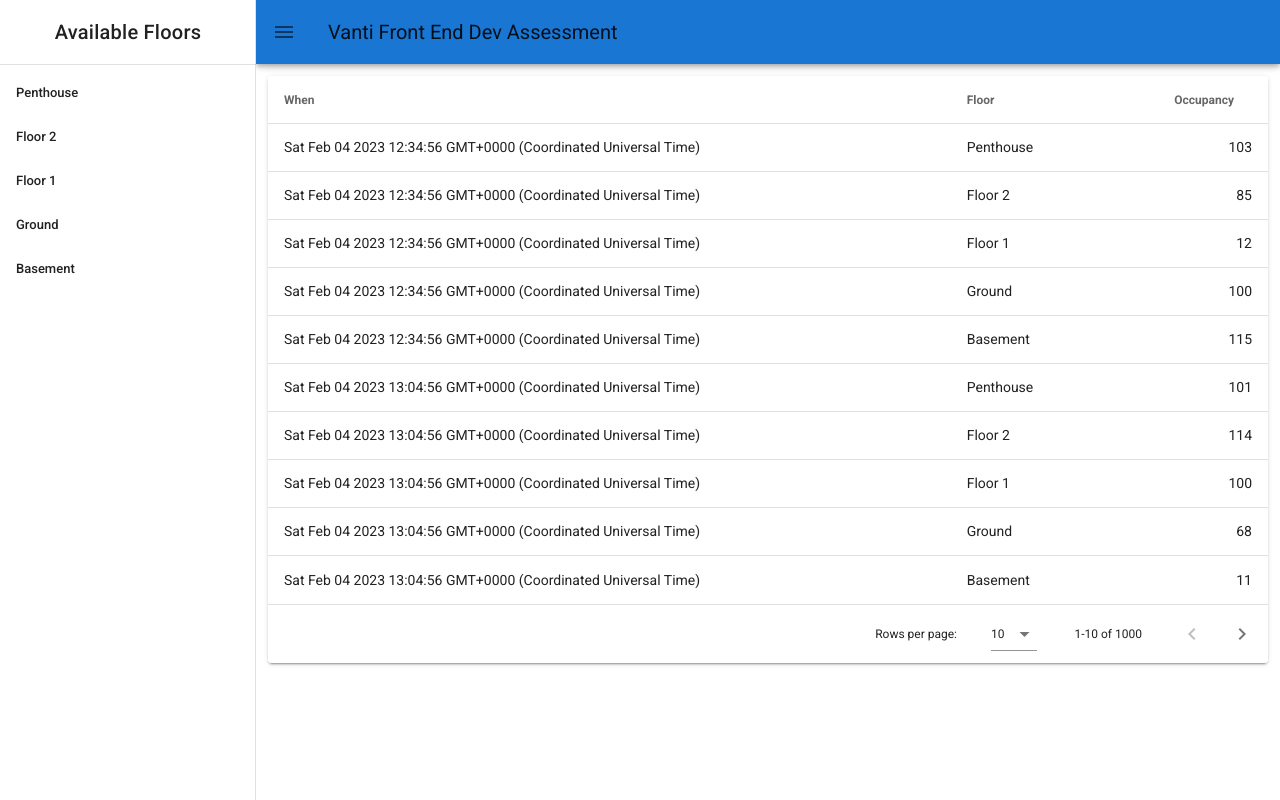
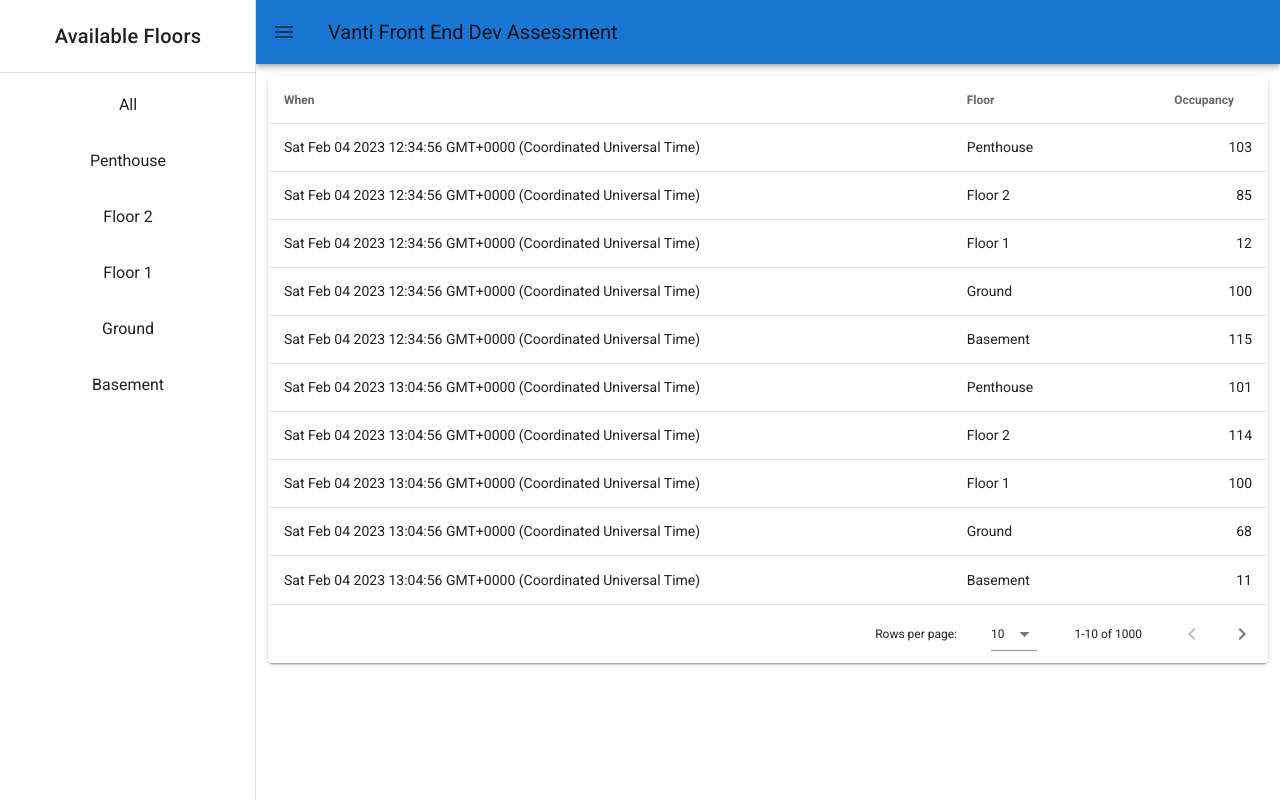
Before and after one commit to sa902/VantiSolution, a Vue app: page / in a window 1280 px wide. Built offline with nearby package versions, Linux system fonts and the light colour scheme.

Commit message:
Task 1 Complete

```diff
--- a/src/App.vue
+++ b/src/App.vue
@@ -1,43 +1,26 @@
 <template>
   <v-app class="app-root">
-    <v-navigation-drawer
-        v-model="drawer"
-        app
-    >
-      <div class="d-flex text-h6 justify-center pt-4 pb-4">
-        Available Floors
-      </div>
-      <v-divider>
-
-      </v-divider>
-
-      <v-list
-          dense
-          nav
-      >
-        <v-list-item
-            v-for="floor in floors"
-            :key="floor"
-            link
-        >
-          <v-list-item-content @click="takeContent(floor)">
-            <v-list-item-title>{{ floor }}</v-list-item-title>
+    <v-navigation-drawer v-model="drawer" app>
+      <div class="d-flex text-h6 justify-center py-5">Available Floors</div>
+      <v-divider />
+      <v-list nav>
+        <v-list-item v-for="floor in floors" :key="floor" link>
+          <v-list-item-content @click="handleFloorsSelection(floor)">
+            <v-list-item-title class="d-flex justify-center">
+              {{ floor }}
+            </v-list-item-title>
           </v-list-item-content>
         </v-list-item>
       </v-list>
-
     </v-navigation-drawer>
     <v-app-bar app color="primary">
       <v-app-bar-nav-icon @click="drawer = !drawer"></v-app-bar-nav-icon>
-      <v-toolbar-title>
-        Vanti Front End Dev Assessment
-      </v-toolbar-title>
+      <v-toolbar-title> Vanti Front End Dev Assessment </v-toolbar-title>
     </v-app-bar>
-
     <v-main>
       <v-container>
         <v-card>
-          <occupancy-table/>
+          <occupancy-table />
         </v-card>
       </v-container>
     </v-main>
@@ -45,16 +28,18 @@
 </template>
 
 <script setup>
-import {computed, ref} from "vue";
-import {useRecords} from '@/occupancy/records';
-import OccupancyTable from '@/occupancy/OccupancyTable.vue';
+import { computed, ref } from "vue";
+import OccupancyTable from "@/occupancy/OccupancyTable.vue";
+import { useRecords } from "@/occupancy/records";
+
 const records = useRecords();
 const drawer = ref(true);
-const takeContent = (content) => {
-  console.log(`this si the ${content}`)
-}
+const handleFloorsSelection = (floor) => {
+  records.selectedFloor = floor;
+};
 const floors = computed(() => {
-  console.log(`this is records ${records}`)
-  return records.floors
-})
+  let calculatedFloors = [...records.floors];
+  calculatedFloors.unshift("All");
+  return calculatedFloors;
+});
 </script>
--- a/src/occupancy/OccupancyTable.vue
+++ b/src/occupancy/OccupancyTable.vue
@@ -1,5 +1,5 @@
 <template>
-  <v-data-table :items="records.history" :headers="headers"/>
+  <v-data-table :items="records.calculatedResponse" :headers="headers"/>
 </template>
 
 <script setup>
--- a/src/occupancy/records.js
+++ b/src/occupancy/records.js
@@ -3,7 +3,9 @@ import {ref, computed} from 'vue';
 
 export const useRecords = defineStore('records', () => {
   // todo: get this information from the server
+
   const capacity = ref(120)
+  const selectedFloor = ref('All')
   const floors = computed(() => {
     return [
         "Penthouse",
@@ -13,6 +15,12 @@ export const useRecords = defineStore('records', () => {
         "Basement"
     ]
   })
+
+  // I could have applied a filter here but decided to leave this
+  // function as a single source of truth
+  // when the api functionality is added we can filter on the response.
+  // unless you pass a parameter into the api for each specific floor
+  // in which case we can use the selectedFloor reactive variable for the req
   const history = computed(() => {
     const out = [];
     const then = new Date("2023-02-04T12:34:56");
@@ -28,9 +36,20 @@ export const useRecords = defineStore('records', () => {
     return out;
   })
 
+  const calculatedResponse = computed(()=>{
+    if (selectedFloor.value === "All"){
+      return history.value
+    }
+    else {
+      return history.value.filter(x => x.floor === selectedFloor.value)
+    }
+  })
+
   return {
     capacity,
     floors,
-    history
+    history,
+    selectedFloor,
+    calculatedResponse
   }
 })
```
